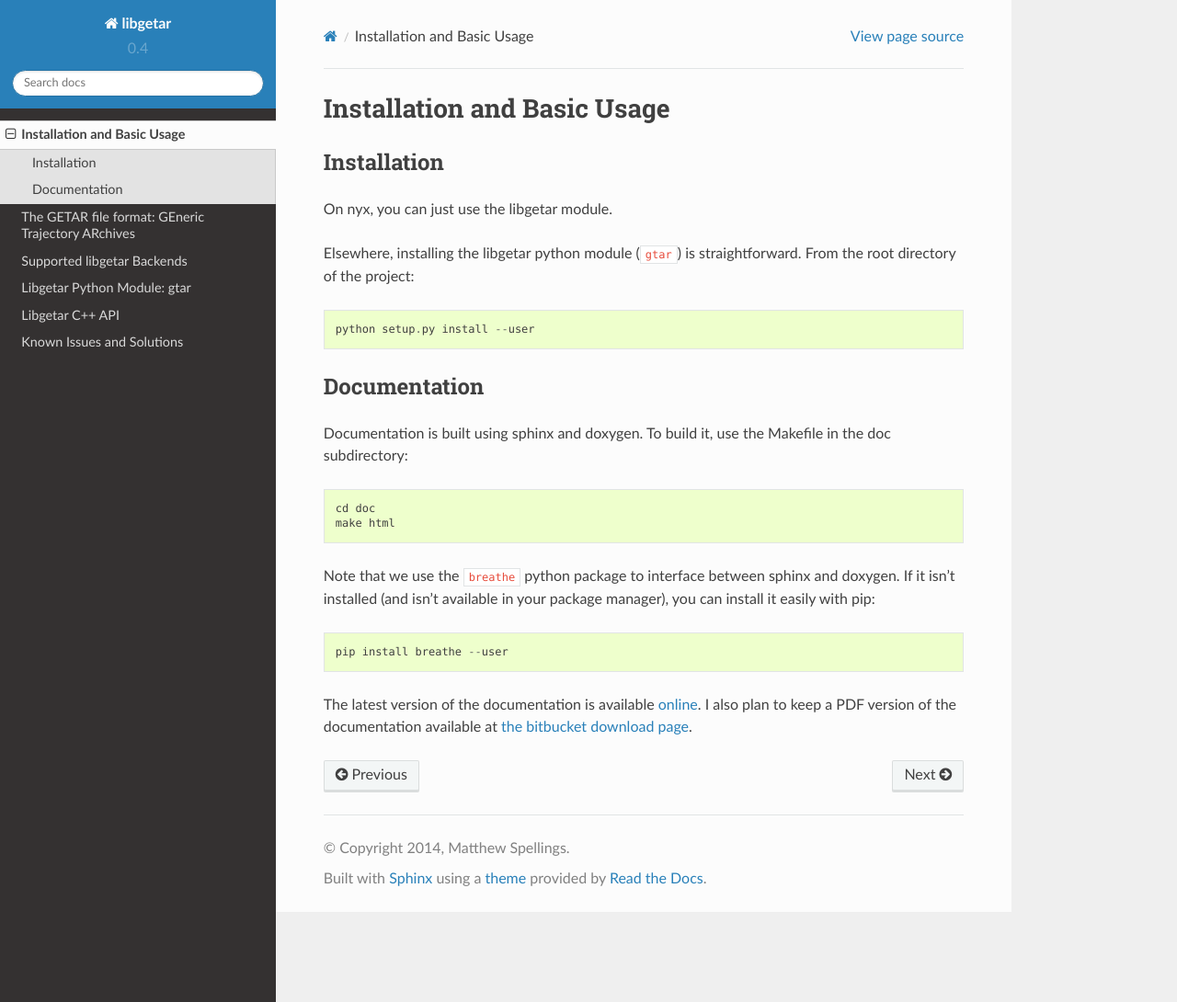
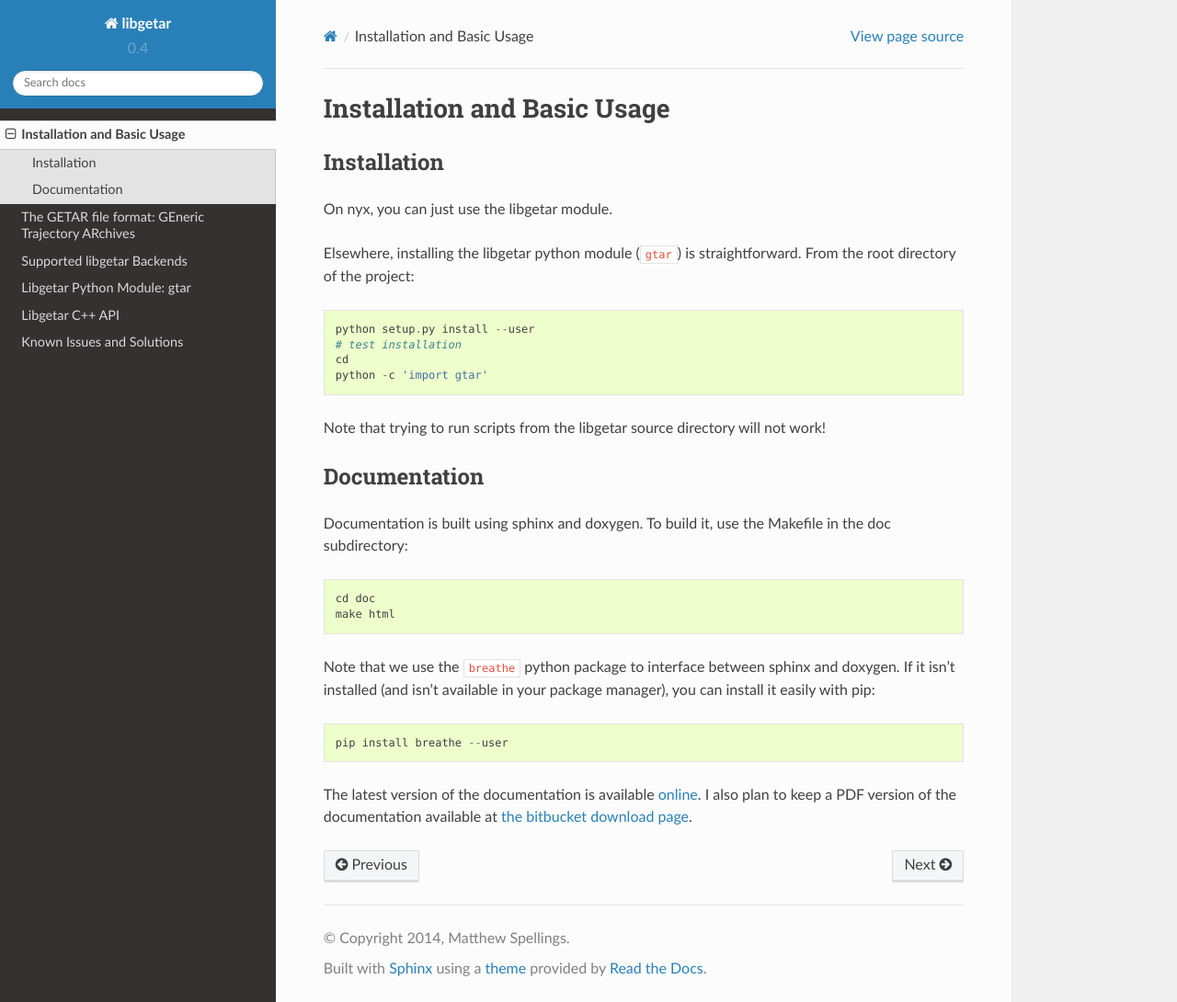
Before and after one commit to glotzerlab/libgetar, a Sphinx documentation site: the page built from doc/source/inst.rst, in a window 1280 px wide and 1090 px high. Shown: the whole window at 92% size. Built offline with Sphinx 7.4.7 and the Read the Docs theme 2.0.0, drawn with Linux system fonts in a browser that asks for light colours.

Commit message:
Added installation notes to not try to import when in source directory

```diff
--- a/doc/source/inst.rst
+++ b/doc/source/inst.rst
@@ -13,6 +13,12 @@ straightforward. From the root directory of the project:
 ::
 
    python setup.py install --user
+   # test installation
+   cd
+   python -c 'import gtar'
+
+Note that trying to run scripts from the libgetar source directory
+will not work!
 
 Documentation
 =============
```
